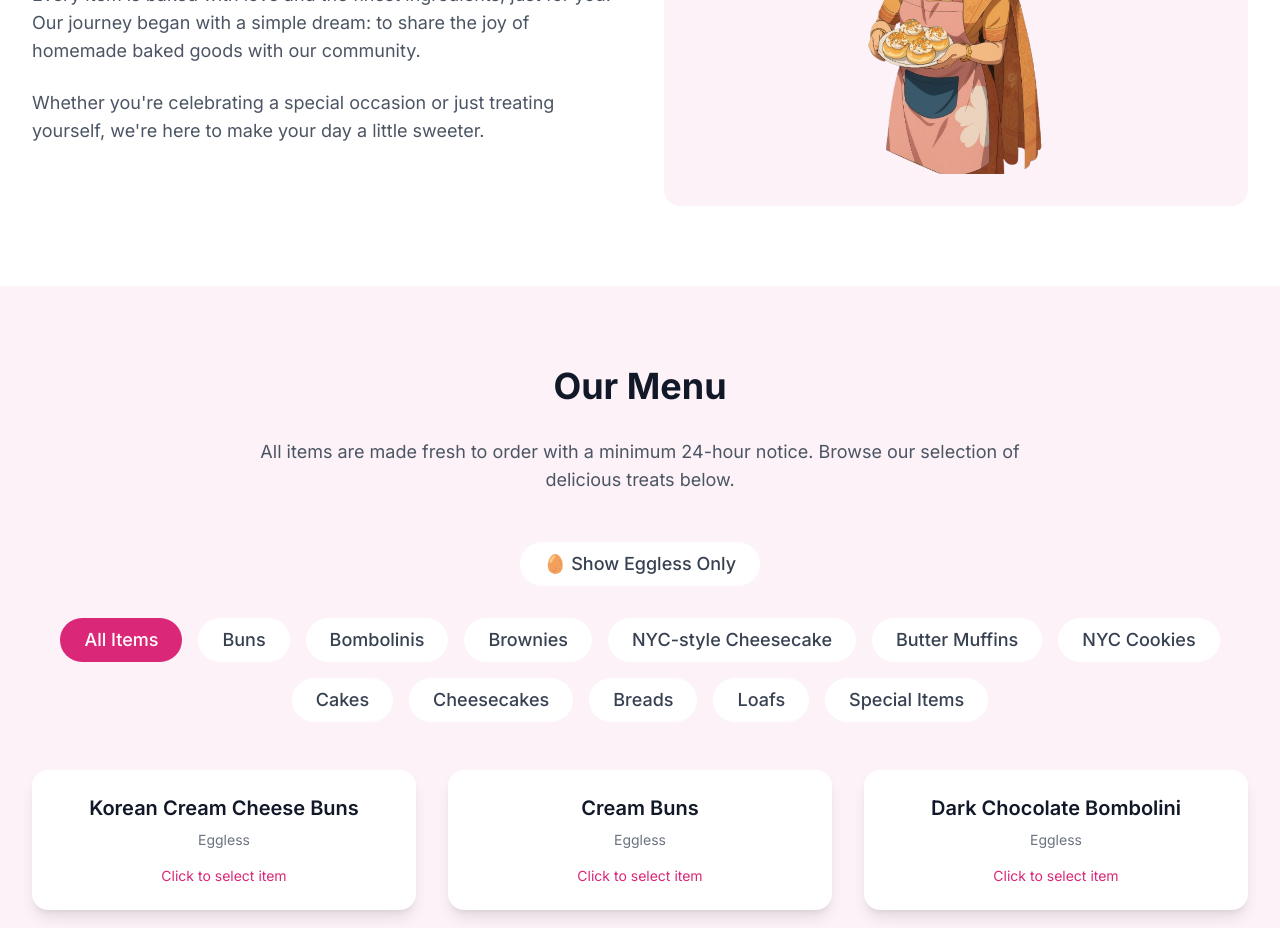
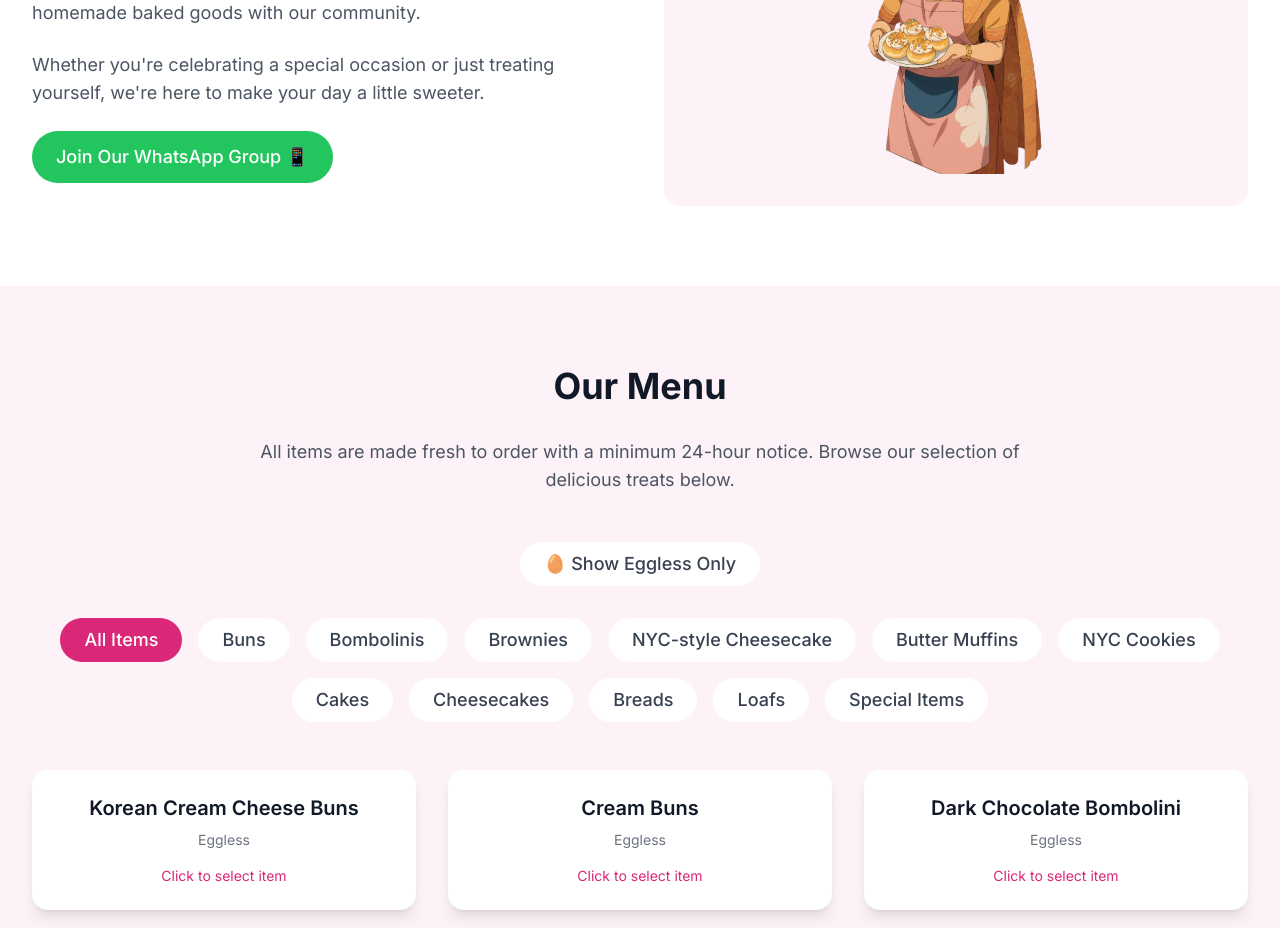
Before and after one commit to raghuadari/loveamys, a Next.js app: page / in a window 1280 px wide. Shown: the part 1140-2068 px from the top of the page. Built offline with nearby package versions, Linux system fonts and the light colour scheme.

Commit message:
Add WhatsApp group join button to About Us section

```diff
--- a/src/app/page.tsx
+++ b/src/app/page.tsx
@@ -106,6 +106,16 @@ export default function Home() {
                   Whether you're celebrating a special occasion or just treating yourself, we're here
                   to make your day a little sweeter.
                 </p>
+                <motion.a
+                  href="https://chat.whatsapp.com/GbR024obUrW5SYHoTLrobA"
+                  target="_blank"
+                  rel="noopener noreferrer"
+                  className="inline-block mt-6 bg-green-500 text-white px-6 py-3 rounded-full text-lg font-medium hover:bg-green-600 transition-colors"
+                  whileHover={{ scale: 1.05 }}
+                  whileTap={{ scale: 0.95 }}
+                >
+                  Join Our WhatsApp Group 📱
+                </motion.a>
               </div>
               <div className="bg-pink-50 rounded-2xl p-8">
                 <Image
```
